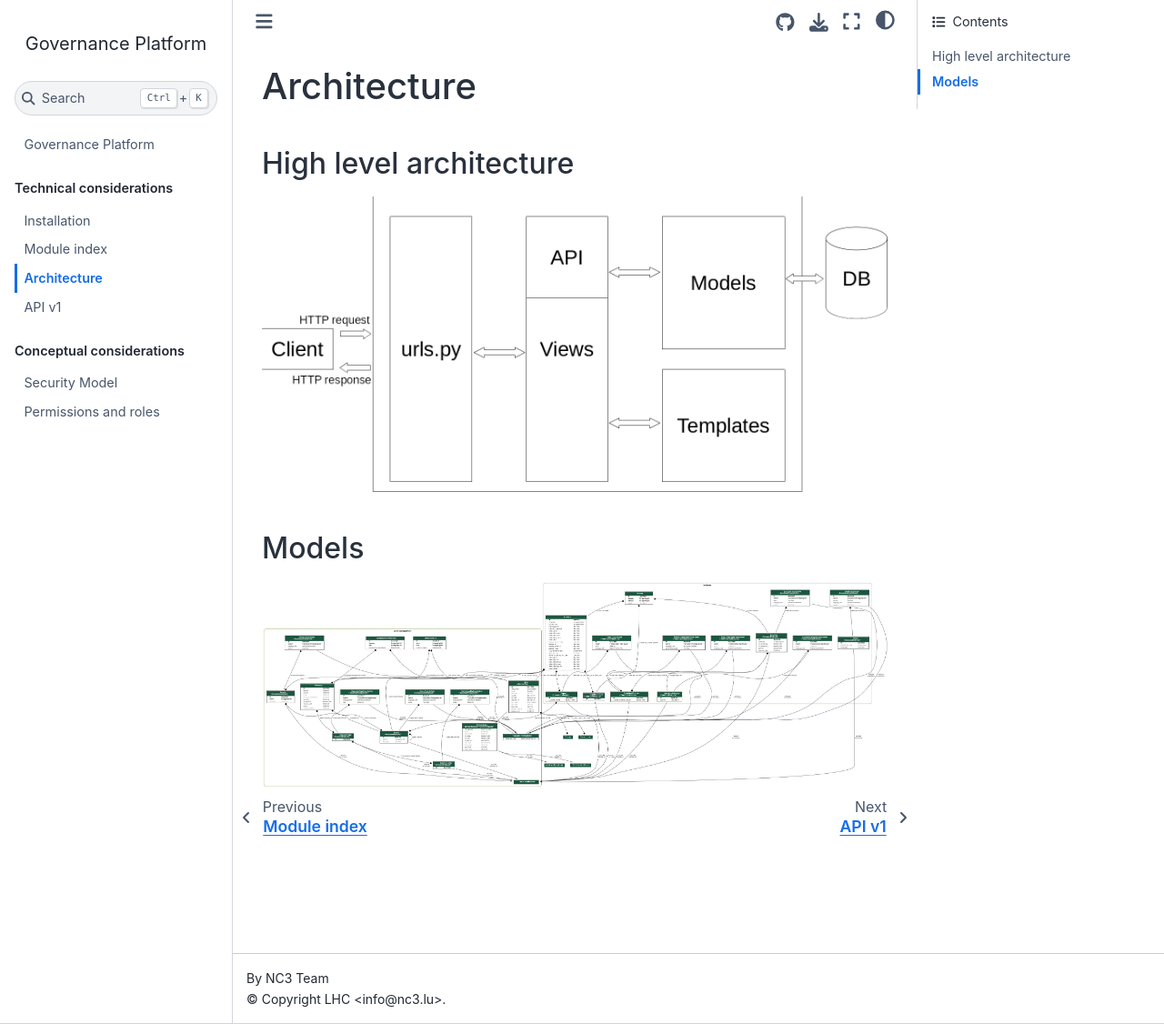
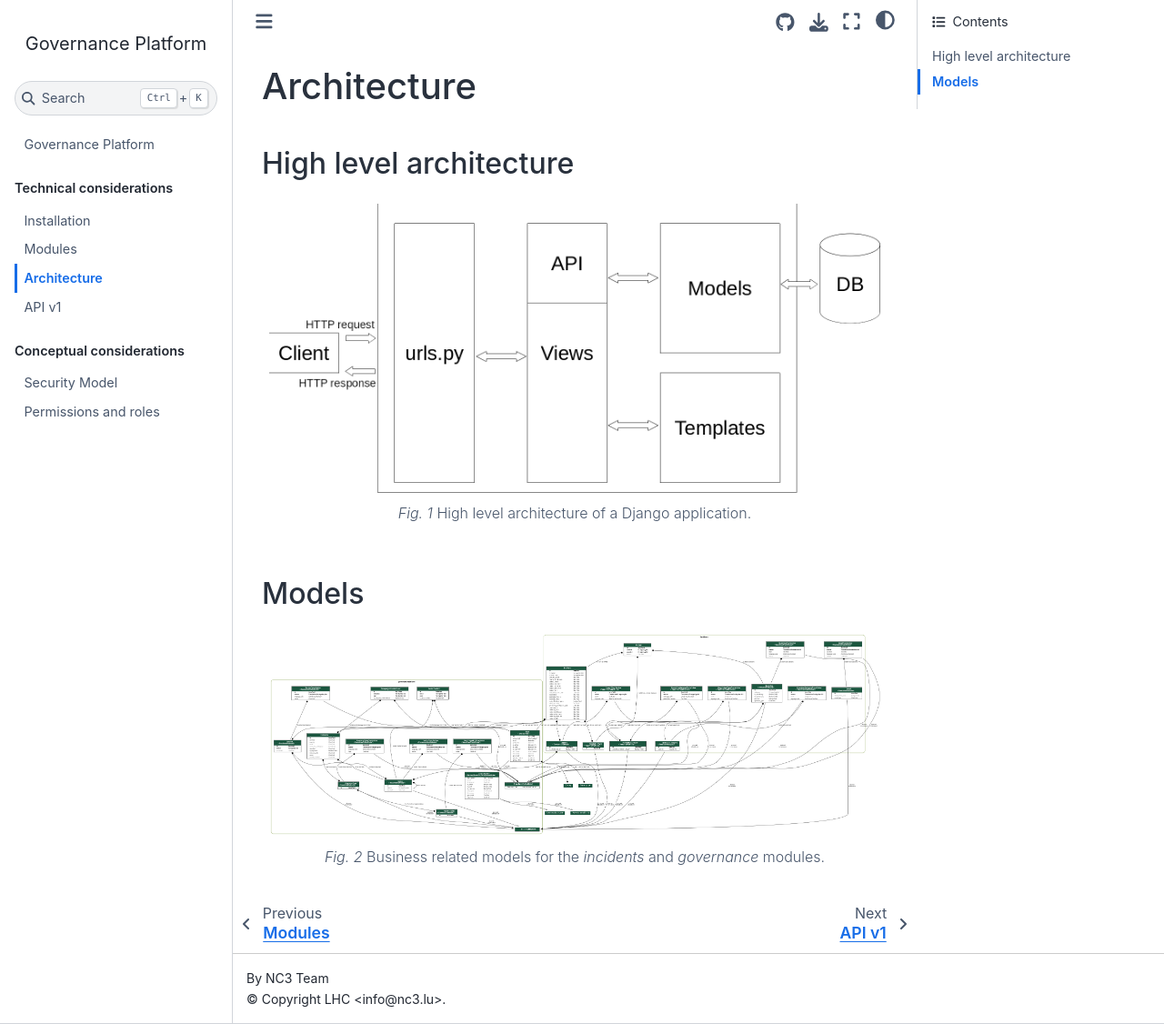
Before and after one commit to informed-governance-project/NISINP, a Sphinx documentation site: the page built from docs/architecture.rst, in a window 1280 px wide and 1126 px high. Shown: the whole window at 91% size. Built offline with Sphinx 7.4.7 and the Sphinx Book theme 1.1.4, drawn with Linux system fonts in a browser that asks for light colours.

Commit message:
chg: [documentation] Cosmethic changes.

```diff
--- a/docs/architecture.rst
+++ b/docs/architecture.rst
@@ -5,12 +5,18 @@ Architecture
 High level architecture
 -----------------------
 
-.. image:: _static/global-architecture.png
-   :alt: High level Architecture
+.. figure:: _static/global-architecture.png
+   :alt: High level architecture
+   :target: _static/app-models.png
+
+   High level architecture of a Django application.
 
 
 Models
 ------
 
-.. image:: _static/app-models.png
+.. figure:: _static/app-models.png
    :alt: Apllication models
+   :target: _static/app-models.png
+
+   Business related models for the *incidents* and *governance* modules.
--- a/docs/modules.rst
+++ b/docs/modules.rst
@@ -1,5 +1,5 @@
-Module index
-============
+Modules
+=======
 
 Main components of the governance platform:
 
@@ -12,6 +12,8 @@ Governance
 Incident Notification
 ---------------------
 
+The Web interface used to report and track incidents.
+
 
 API
 ---
--- a/docs/security.rst
+++ b/docs/security.rst
@@ -49,4 +49,4 @@ Audit on the source code
 Authentication
 --------------
 
-Two factor authentication and token based authentication.
+Two factor authentication is available and mandatory for the admin access.
```
